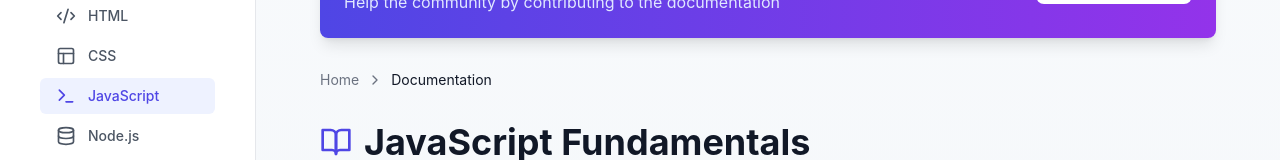
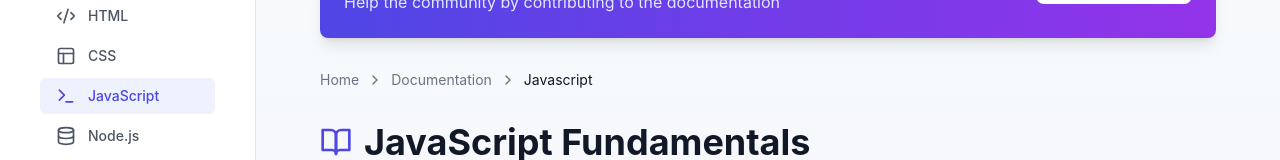
Before and after one commit to ElioTAMH/BalDevCommeBack, a React (Vite) app: page /docs/javascript in a window 1280 px wide. Shown: the part 166-326 px from the top of the page. Built offline with nearby package versions, Linux system fonts and the light colour scheme.

Commit message:
Update Documentation.tsx

```diff
--- a/src/pages/Documentation.tsx
+++ b/src/pages/Documentation.tsx
@@ -171,7 +171,15 @@ export default function Documentation() {
               Home
             </Link>
             <ChevronRight className="h-4 w-4" />
-            <span className="text-gray-900">Documentation</span>
+            <Link to="/docs" className="hover:text-gray-900">
+              Documentation
+            </Link>
+            {category && (
+              <>
+                <ChevronRight className="h-4 w-4" />
+                <span className="text-gray-900 capitalize">{category}</span>
+              </>
+            )}
           </div>
 
           <div className="prose prose-indigo max-w-none">
```
